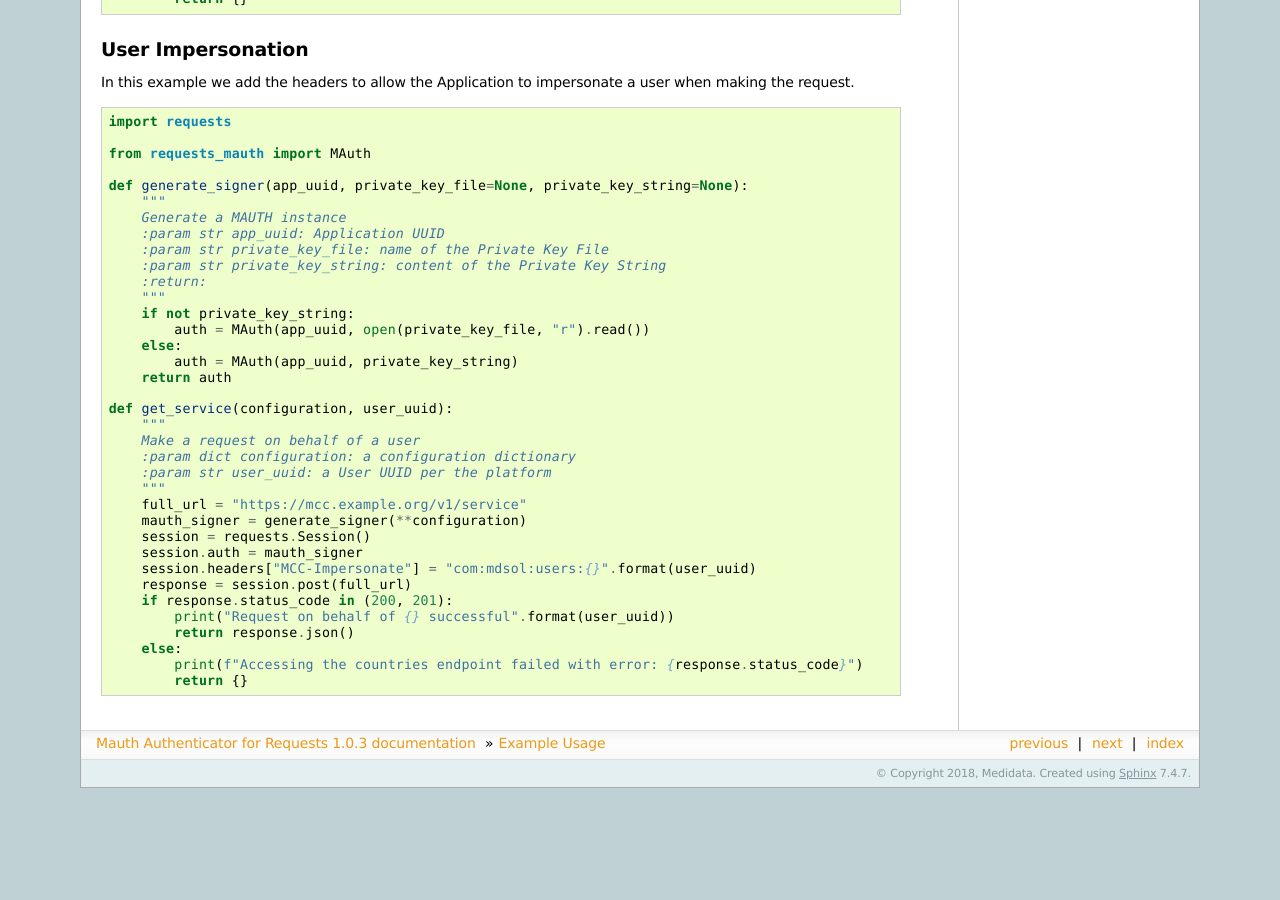
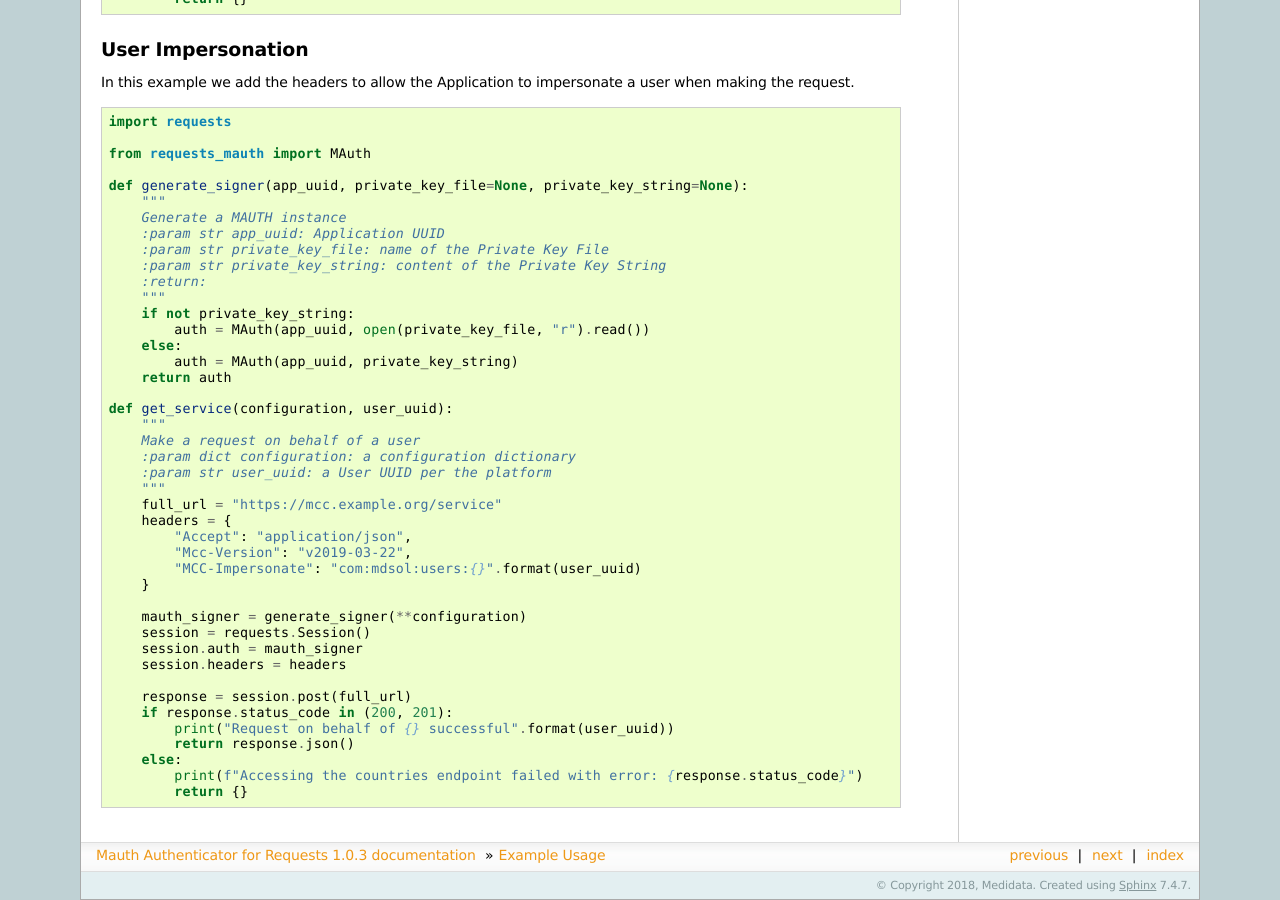
Before and after one commit to mdsol/requests-mauth, a Sphinx documentation site: the page built from docs/examples.rst, in a window 1280 px wide and 900 px high, scrolled down 1486 px. Built offline with Sphinx 7.4.7, drawn with Linux system fonts in a browser that asks for light colours; before the commit the page ends 2274 px from its top, so only the background shows below that.

Commit message:
Update user impersonation example to use version header

```diff
--- a/docs/examples.rst
+++ b/docs/examples.rst
@@ -123,11 +123,18 @@ In this example we add the headers to allow the Application to impersonate a use
         :param dict configuration: a configuration dictionary
         :param str user_uuid: a User UUID per the platform
         """
-        full_url = "https://mcc.example.org/v1/service"
+        full_url = "https://mcc.example.org/service"
+        headers = {
+            "Accept": "application/json",
+            "Mcc-Version": "v2019-03-22",
+            "MCC-Impersonate": "com:mdsol:users:{}".format(user_uuid)
+        }
+
         mauth_signer = generate_signer(**configuration)
         session = requests.Session()
         session.auth = mauth_signer
-        session.headers["MCC-Impersonate"] = "com:mdsol:users:{}".format(user_uuid)
+        session.headers = headers
+
         response = session.post(full_url)
         if response.status_code in (200, 201):
             print("Request on behalf of {} successful".format(user_uuid))
```
